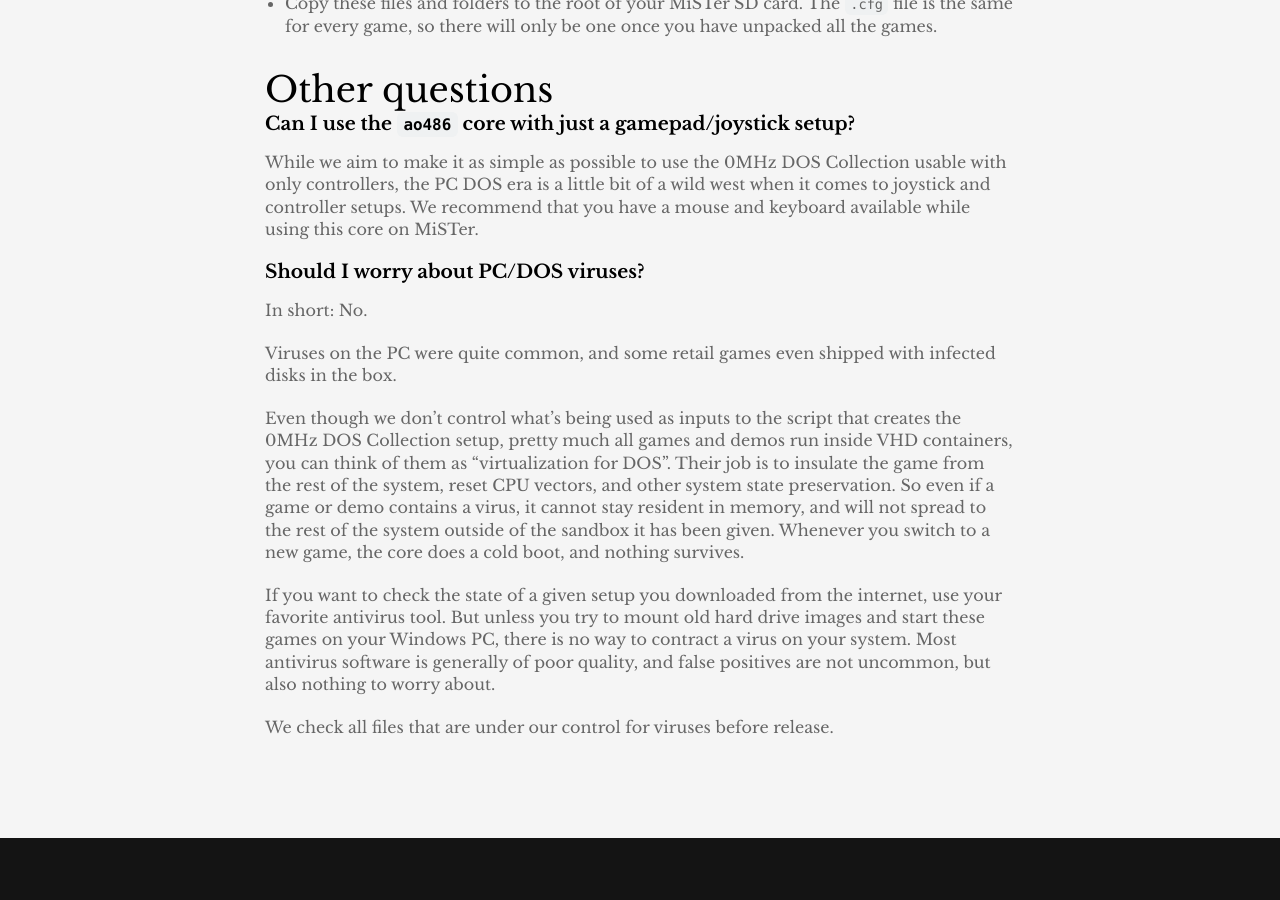
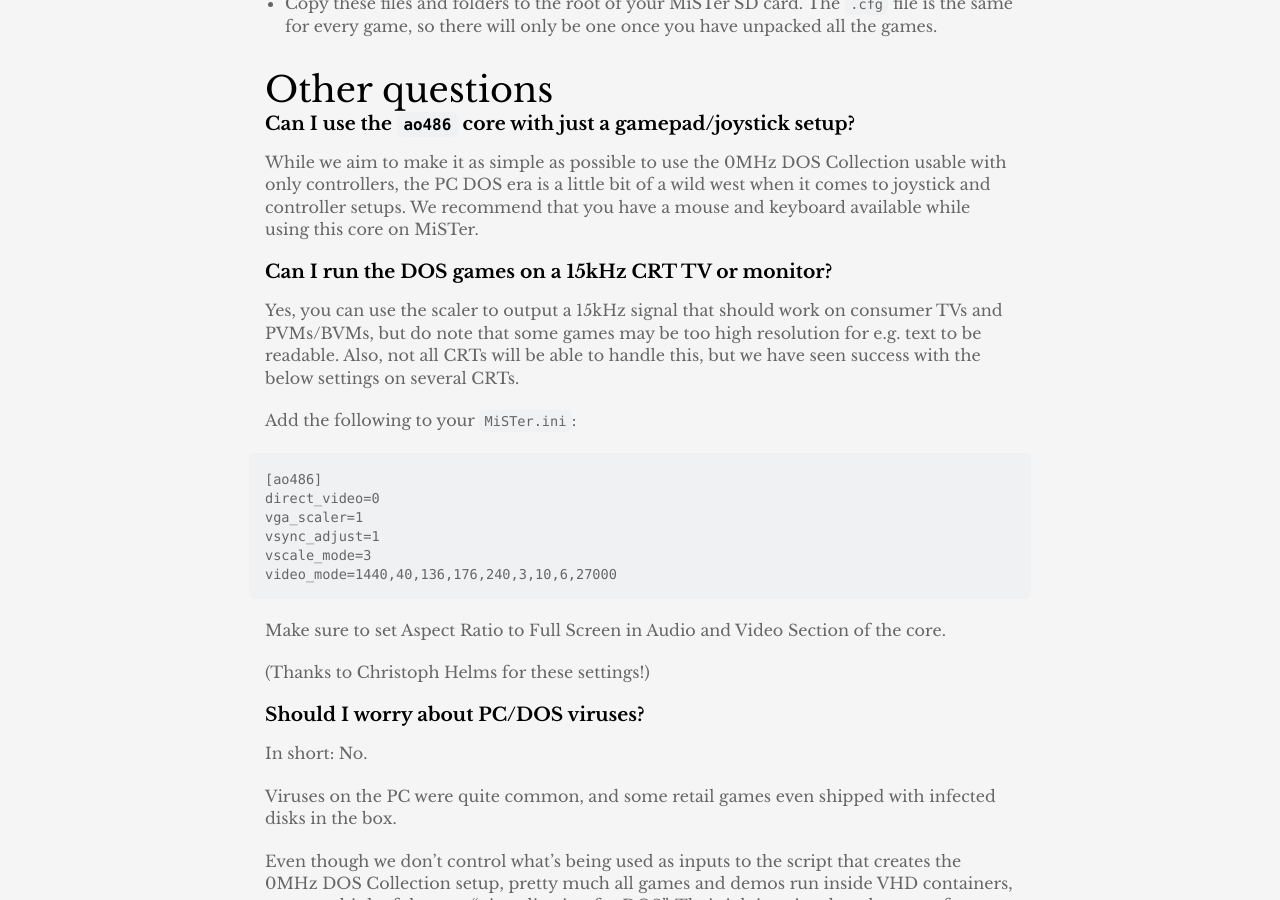
Before and after one commit to 0mhz-net/0mhz-net.github.io, a Jekyll site: the page built from docs.md, in a window 1280 px wide and 900 px high, scrolled down 1606 px. Built offline with Jekyll 4.4.1, drawn with Linux system fonts in a browser that asks for light colours.

Commit message:
Adding CRT settings suggestion, thanks @mrchrisster!

````diff
--- a/docs.md
+++ b/docs.md
@@ -66,6 +66,25 @@
 
 While we aim to make it as simple as possible to use the 0MHz DOS Collection usable with only controllers, the PC DOS era is a little bit of a wild west when it comes to joystick and controller setups. We recommend that you have a mouse and keyboard available while using this core on MiSTer.
 
+### Can I run the DOS games on a 15kHz CRT TV or monitor?
+
+Yes, you can use the scaler to output a 15kHz signal that should work on consumer TVs and PVMs/BVMs, but do note that some games may be too high resolution for e.g. text to be readable. Also, not all CRTs will be able to handle this, but we have seen success with the below settings on several CRTs.
+
+Add the following to your `MiSTer.ini`:
+
+```
+[ao486]
+direct_video=0
+vga_scaler=1
+vsync_adjust=1
+vscale_mode=3
+video_mode=1440,40,136,176,240,3,10,6,27000
+```
+
+Make sure to set Aspect Ratio to Full Screen in Audio and Video Section of the core.
+
+(Thanks to Christoph Helms for these settings!)
+
 ### Should I worry about PC/DOS viruses?
 
 In short: No.
````
